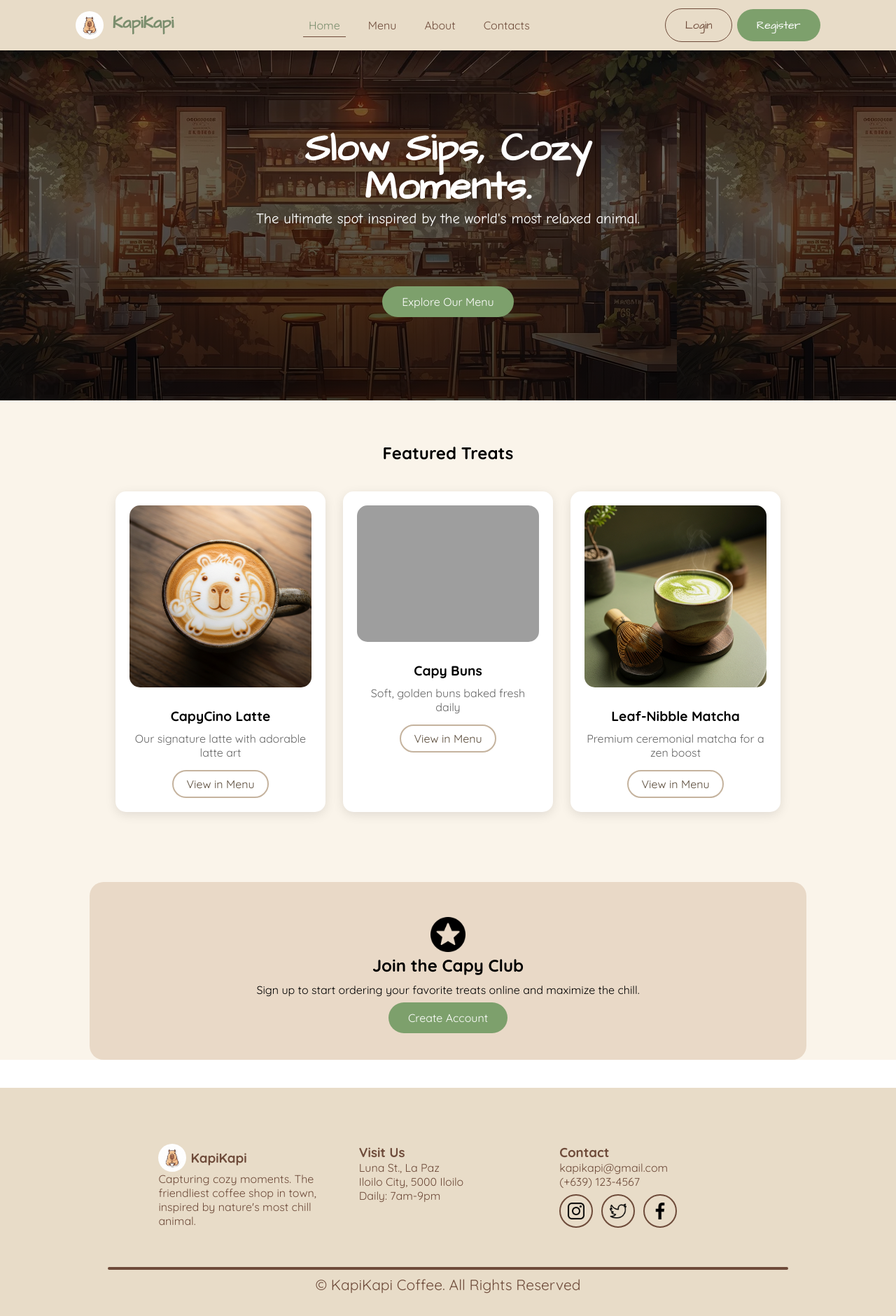
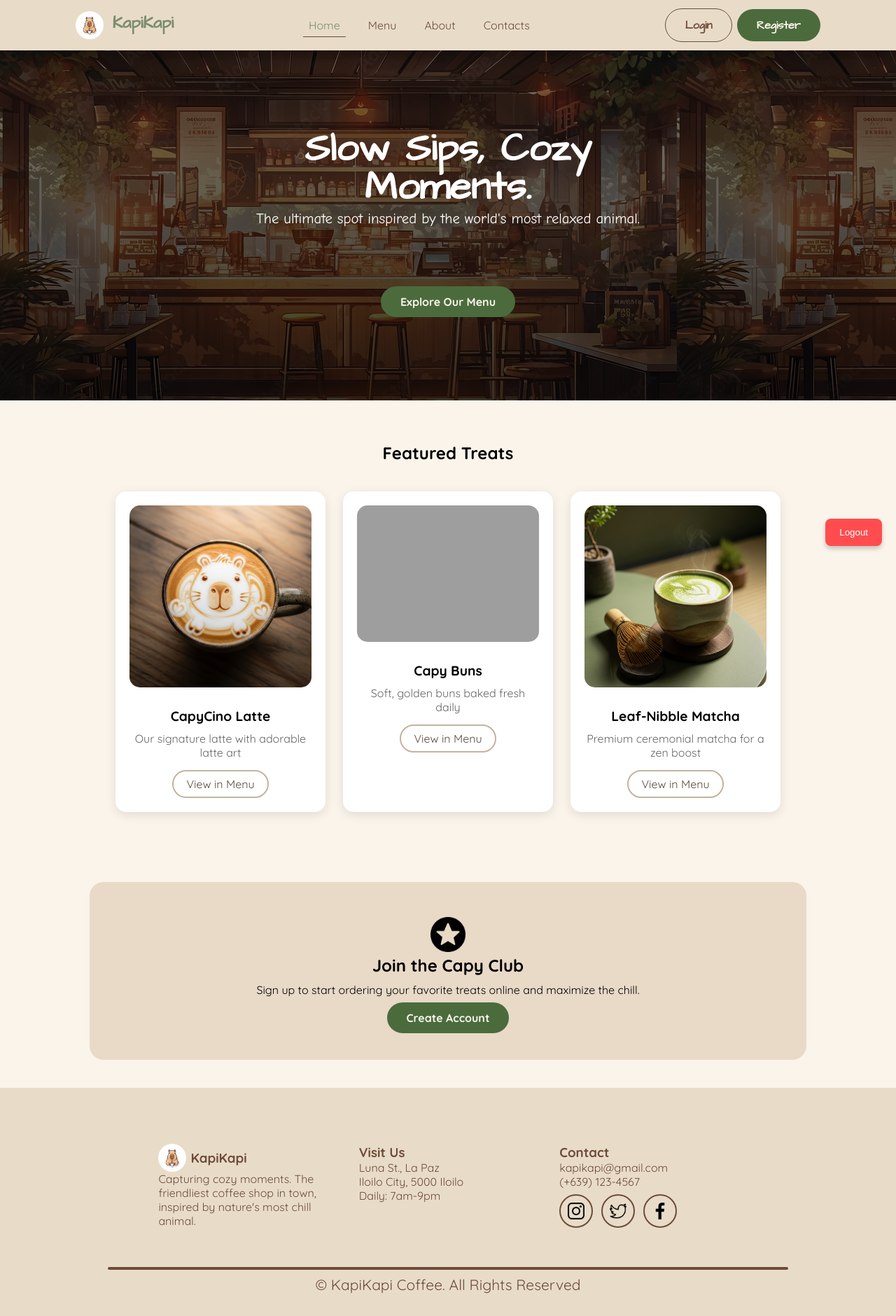
Before and after one commit to hiimkhel/KapiKapi-Website, a PHP site: page / in a window 1280 px wide. Shown: the whole page at 70% size. Run offline with PHP 8.4, Linux system fonts and the light colour scheme; grey boxes are pictures that could not be loaded.

Commit message:
ADDED logout button

```diff
--- a/css/styles.css
+++ b/css/styles.css
@@ -83,7 +83,7 @@ img{
     border: 1px solid var(--primary-color);
     border-radius: 25px;
     text-decoration: none;
-    font-weight: 600%;
+    font-weight: 600;
     transition: 0.2s ease;
 }
 .transparent-btn:hover{
@@ -99,6 +99,7 @@ img{
      background: linear-gradient(rgba(0, 0, 0, 0.5), rgba(0, 0, 0, 0.772)),
                 url("../images/Herobg.png");
     display: flex;
+    width: 100%;
     flex-direction: column;
     justify-content: center;
     align-items: center;
@@ -128,16 +129,16 @@ img{
 .primary-btn {
     margin-top: 60px;
     padding: 12px 28px;
-    background: #7da06c;
-    color: white;
+    background: #4b6b3d;
+    color: var(--supporting-color);
     border-radius: 25px;
     text-decoration: none;
-    font-weight: 600%;
+    font-weight: 600;
     transition: 0.2s ease;
 }
 
 .primary-btn:hover {
-    background: #6a8a5c;
+    background: var(--tertiary-color);
 }
 
 /* Feature Treats */
@@ -217,14 +218,31 @@ img{
     margin-bottom: 20px;
 }
 
+#logout-btn {
+    display: block !important; /* overrides .hidden */
+    position: fixed;
+    bottom: 20px;
+    right: 20px;
+    background-color: #ff4d4f;
+    color: white;
+    border: none;
+    padding: 12px 20px;
+    border-radius: 8px;
+    cursor: pointer;
+    box-shadow: 0 4px 6px rgba(0,0,0,0.2);
+    z-index: 1000;
+    transition: background-color 0.2s ease, transform 0.2s ease;
+}
 /* MENU STYLINGS */
 main{
+    display: flex;
+    flex-direction: column;
     align-items: center;
+    justify-content: center;
     text-align: center;
-    justify-content: center;
     font-family: var(--secondary-font);
     background-color: var(--supporting-color);
-    min-height:80vh;
+    min-height: 80vh;
 }
 .menu-header{
     padding: 3em;
--- a/pages/about.php
+++ b/pages/about.php
@@ -35,7 +35,7 @@
         </div>
         </div>
 
-
+        <button id="logout-btn" class="hidden-btn">Logout</button>
     </main>
 
    <?php include("footer.php")?>
--- a/pages/contact.php
+++ b/pages/contact.php
@@ -92,6 +92,8 @@
                 </div>
             </div>
         </div>
+
+        <button id="logout-btn" class="hidden-btn">Logout</button>
     </main>
 
     <?php include("footer.php")?>
--- a/pages/index.php
+++ b/pages/index.php
@@ -65,8 +65,32 @@
             <a href="/register.html" class="primary-btn">Create Account</a>
         </section>
 
+        <button id="logout-btn" class="hidden-btn">Logout</button>
+
     </main>
 
     <?php include("footer.php"); ?>
+    <script>
+        document.addEventListener("DOMContentLoaded", () => {
+        const logoutBtn = document.getElementById("logout-btn");
+
+        // Show button if user is logged in
+        if (localStorage.getItem("user_id")) {
+            logoutBtn.classList.remove("hidden");
+        }
+
+        // Logout functionality
+        logoutBtn.addEventListener("click", () => {
+            // Remove user data from localStorage
+            localStorage.removeItem("user_id");
+            localStorage.removeItem("name");
+
+            alert("You have been logged out.");
+
+            // Optionally redirect to login page
+            window.location.href = "login-register.php";
+        });
+    });
+    </script>
 </body>
 </html>
--- a/pages/login-register.php
+++ b/pages/login-register.php
@@ -50,6 +50,8 @@
         </form>
 
     </div>
+
+    <button id="logout-btn" class="hidden-btn">Logout</button>
 </main>
 
 <?php include("footer.php") ?>
--- a/pages/main-menu.php
+++ b/pages/main-menu.php
@@ -162,6 +162,8 @@
                     </form>
                 </div>
             </div>
+
+            <button id="logout-btn" class="hidden-btn">Logout</button>
         </main>
 
         <?php include("footer.php"); ?>
```
Lines whose indentation alone changed are shown as unchanged.
